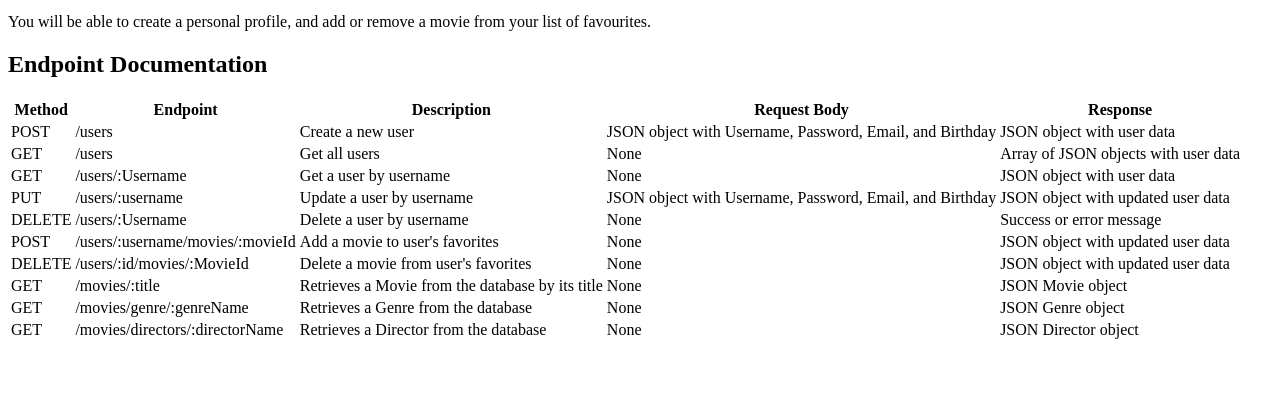
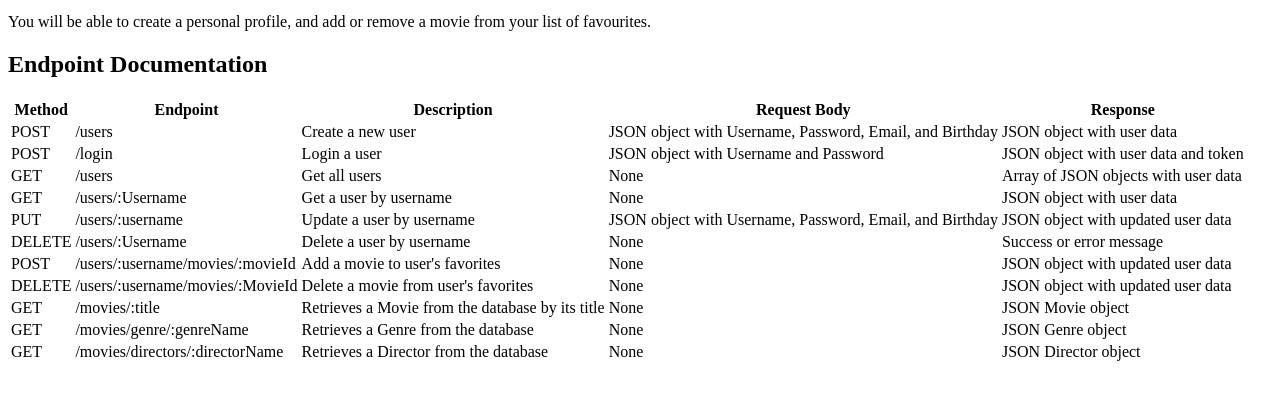
Before and after one commit to Tinnkie/MyFlix, a website: page public/documentation.html in a window 1280 px wide. Shown: the part 101-500 px from the top of the page. Drawn offline with Linux system fonts and the light colour scheme.

Commit message:
update path

```diff
--- a/public/documentation.html
+++ b/public/documentation.html
@@ -30,6 +30,13 @@
         <td>Create a new user</td>
         <td>JSON object with Username, Password, Email, and Birthday</td>
         <td>JSON object with user data</td>
+      </tr>
+      <tr>
+        <td>POST</td>
+        <td>/login</td>
+        <td>Login a user</td>
+        <td>JSON object with Username and Password</td>
+        <td>JSON object with user data and token</td>
       </tr>
       <tr>
         <td>GET</td>
@@ -68,7 +75,7 @@
       </tr>
       <tr>
           <td>DELETE</td>
-          <td>/users/:id/movies/:MovieId</td>
+          <td>/users/:username/movies/:MovieId</td>
           <td>Delete a movie from user's favorites</td>
           <td>None</td>
           <td>JSON object with updated user data</td>
```
